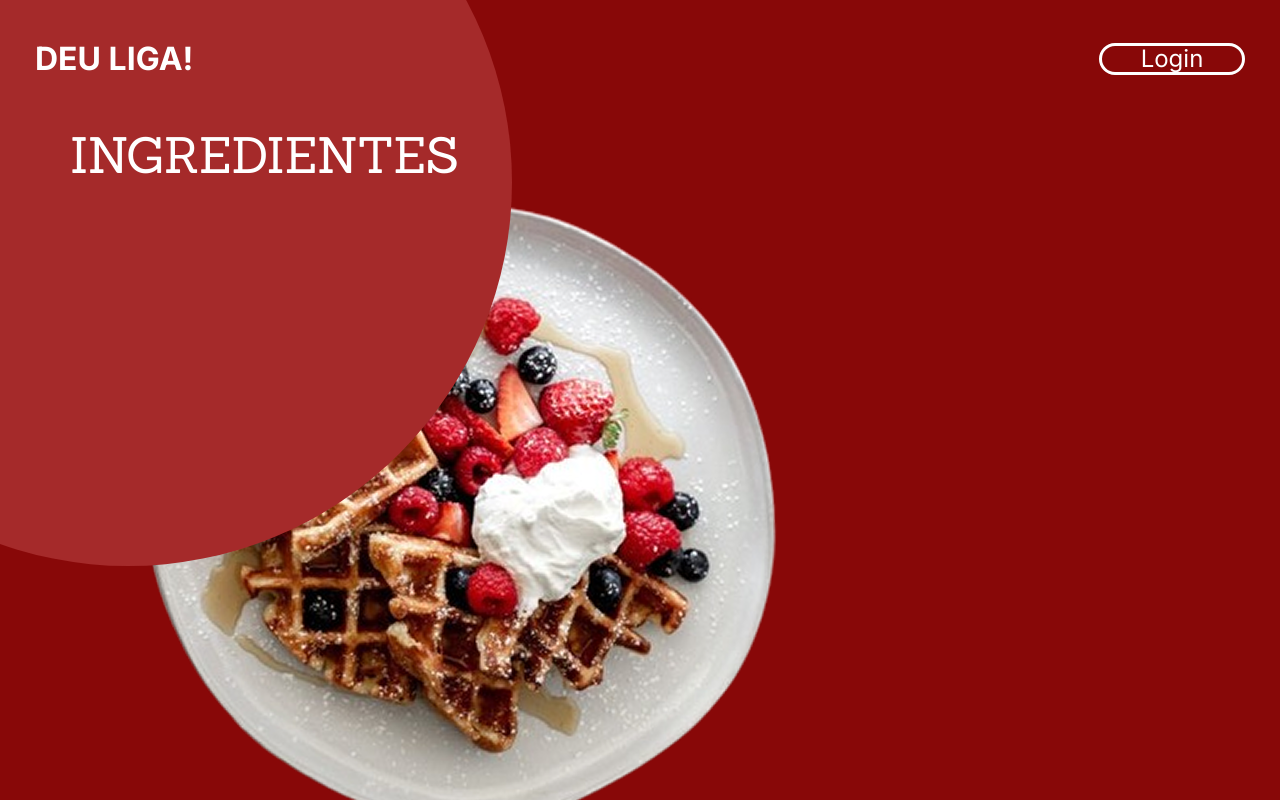
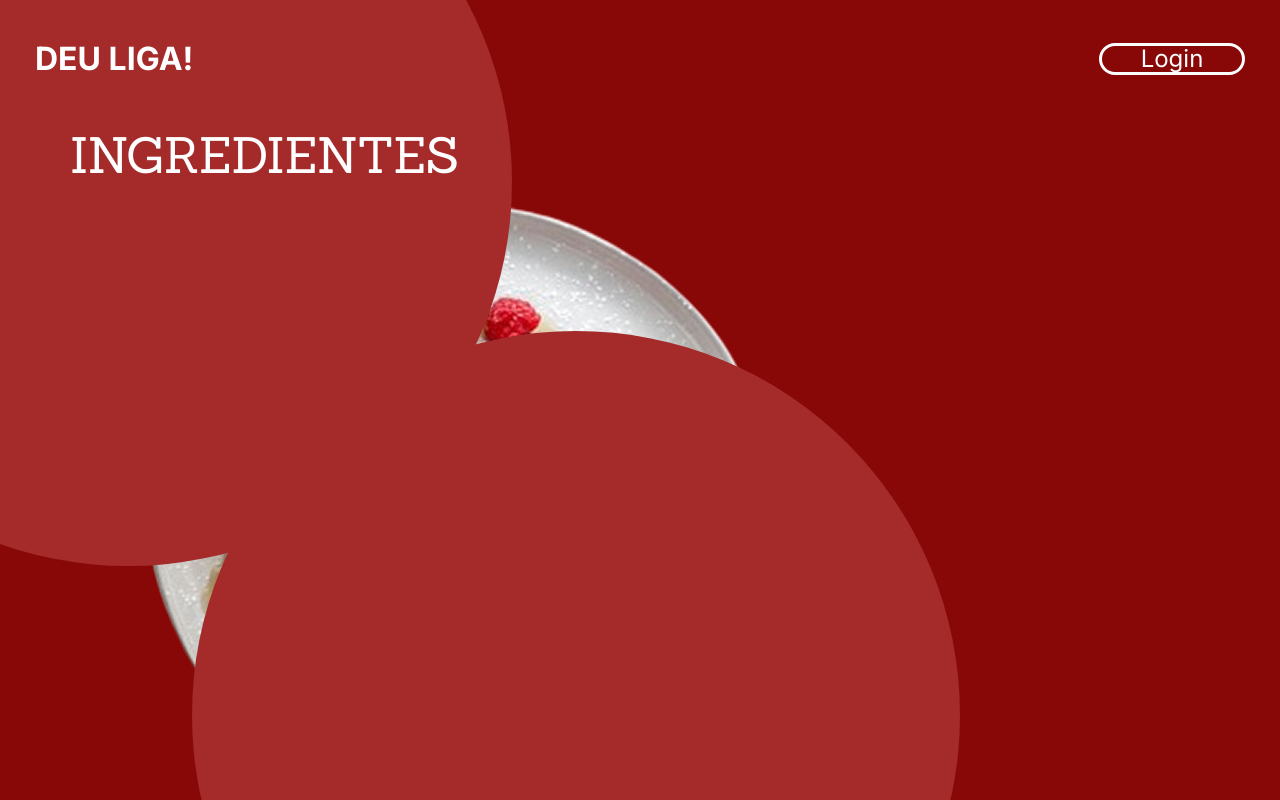
Before and after one commit to maia-leticia/projeto-deu-liga, a React (Vite) app: page / in a window 1280 px wide. Shown: the top 800 px of the page. Built offline with nearby package versions, Linux system fonts and the light colour scheme.

Commit message:
Alteração da Elipse
Configurada para passar props do ClassName

```diff
--- a/src/App.jsx
+++ b/src/App.jsx
@@ -12,6 +12,7 @@ function App() {
             </div>
             <div>
               <img className="hidden md:flex" src={ImgPrincipal} alt="Food-image" />
+                 <ElipseBackground className="absolute translate-x-[15vw] -translate-y-[40vw]"/>
             </div>
         </main>
     </>
--- a/src/components/ElipseBackground.jsx
+++ b/src/components/ElipseBackground.jsx
@@ -1,10 +1,9 @@
-function ElipseBackground(){
-    return(
-        <div
-        className="absolute -translate-x-[20vw] -translate-y-[25vw] bg-[#A52A2A] h-[60vw] w-[60vw] rounded-full"
-        >
-        </div>
-    )
+function ElipseBackground({ className = "" }) {
+  return (
+    <div
+      className={`absolute bg-[#A52A2A] h-[60vw] w-[60vw] rounded-full ${className}`}
+    ></div>
+  );
 }
 
-export default ElipseBackground
+export default ElipseBackground;
--- a/src/index.css
+++ b/src/index.css
@@ -6,3 +6,7 @@
   --font-inter: "Inter", "sans-serif";
   --font-sanchez: "Sanchez", "sans-serif";
 }
+
+body{
+  overflow: hidden
+}
```
